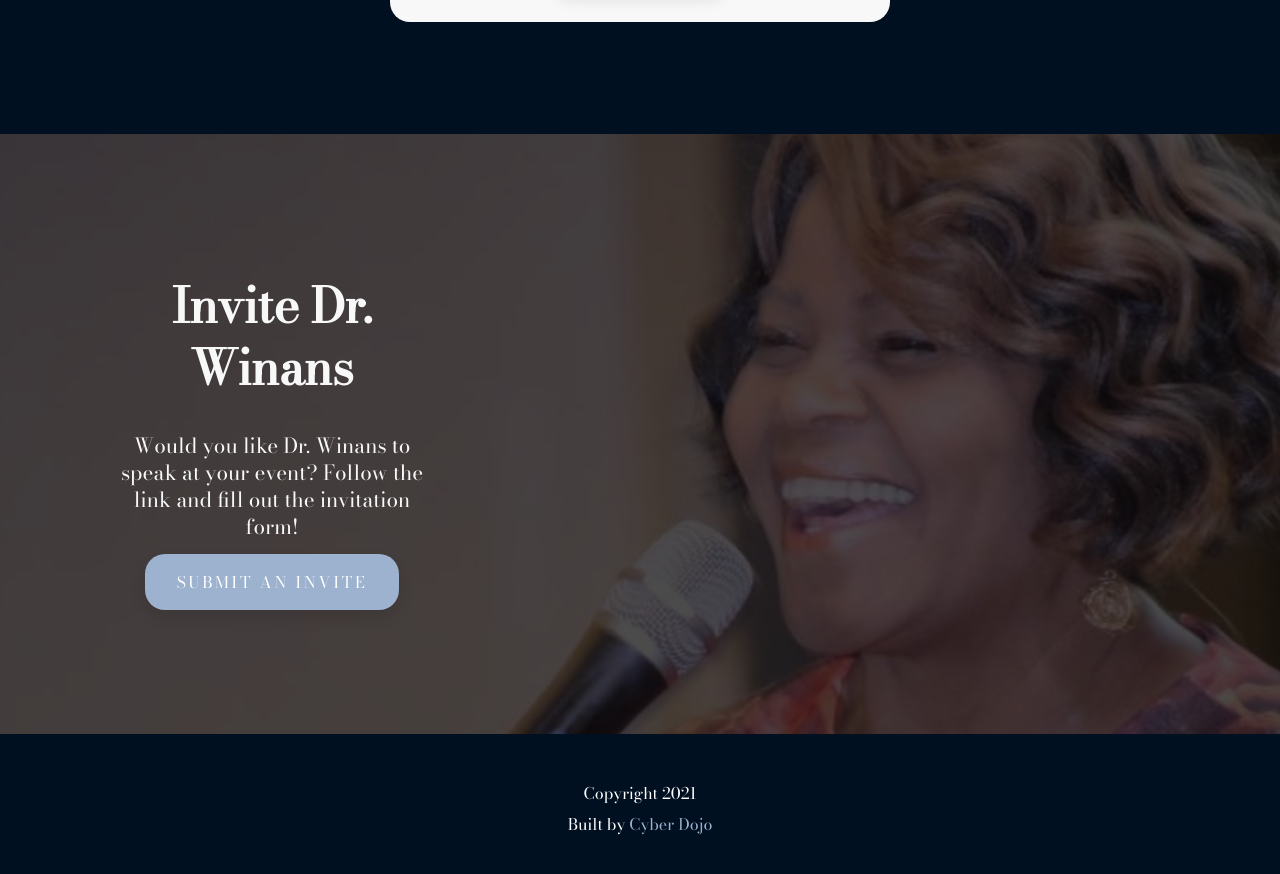
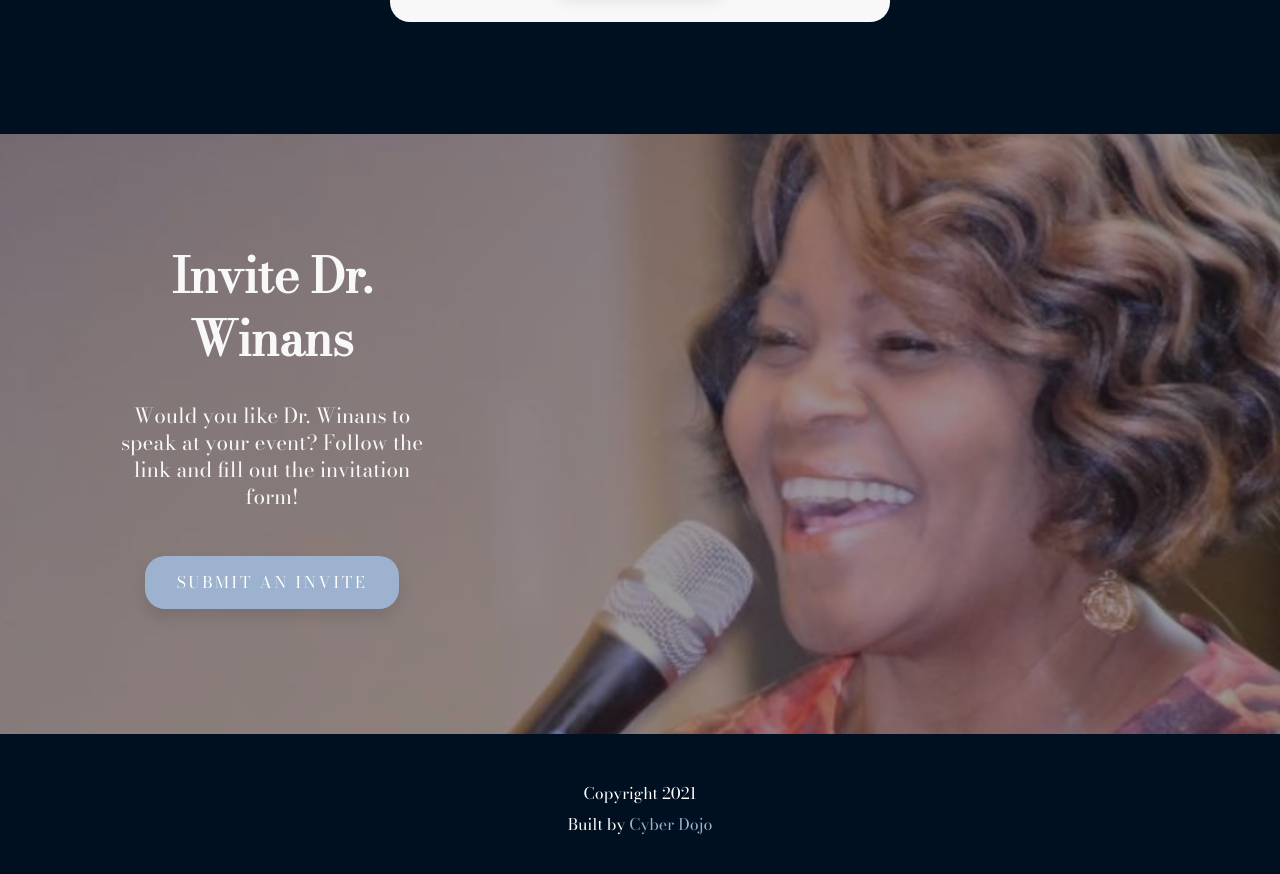
Before and after one commit to steven2711/debra-winans, a Next.js app: page / in a window 1280 px wide. Shown: the part 2614-3488 px from the top of the page. Built offline with nearby package versions, Linux system fonts and the light colour scheme.

Commit message:
Fixed btn on invite banner.

```diff
--- a/components/InviteBanner.js
+++ b/components/InviteBanner.js
@@ -10,7 +10,13 @@ export default function InviteBanner() {
           Would you like Dr. Winans to speak at your event? Follow the link and
           fill out the invitation form!
         </p>
-        <Button text="submit an invite" link={true} path="/event-invite-form" />
+        <div>
+          <Button
+            text="submit an invite"
+            link={true}
+            path="/event-invite-form"
+          />
+        </div>
       </div>
     </section>
   );
--- a/styles/InviteBanner.module.css
+++ b/styles/InviteBanner.module.css
@@ -17,7 +17,7 @@
   right: 0px;
   bottom: 0px;
   left: 0px;
-  background-color: rgba(0, 0, 0, 0.7);
+  background-color: rgba(0, 0, 0, 0.4);
 }
 
 .content {
@@ -26,10 +26,6 @@
   margin-left: 7rem;
   width: 25%;
   text-align: center;
-}
-
-.content button {
-  margin: auto;
 }
 
 .content h2 {
@@ -41,6 +37,13 @@
 .content p {
   font-size: 1.3rem;
   margin-bottom: 2rem;
+}
+
+.content div {
+  height: 5rem;
+  display: flex;
+  align-items: center;
+  justify-content: center;
 }
 
 @media (max-width: 1800px) {
```
